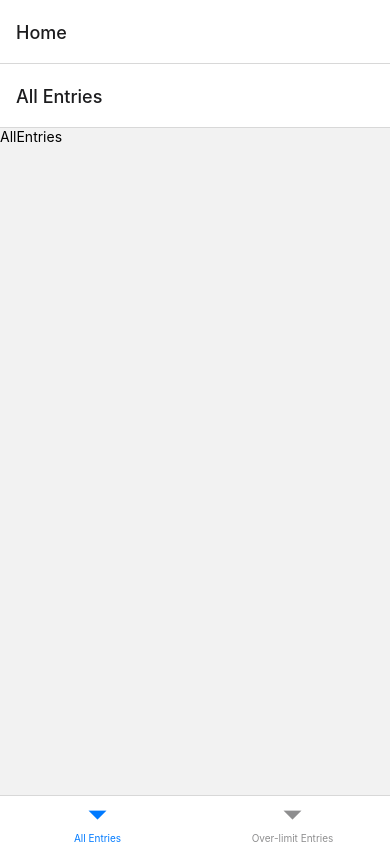
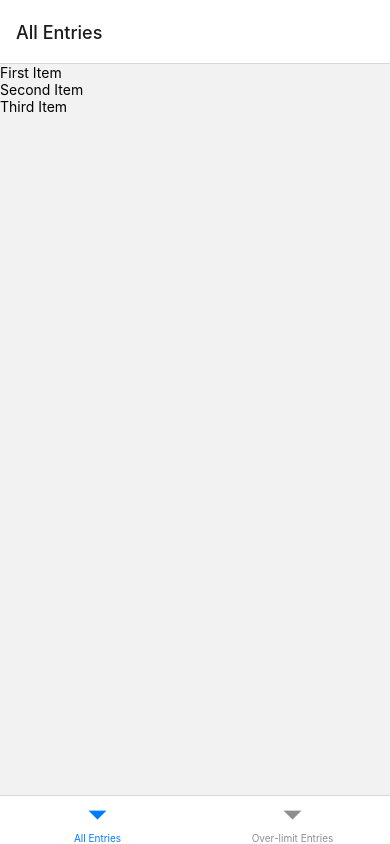
Before and after one commit to victorzwu/Assignment2, a React Native app: screen / in a window 390 px wide. Built offline with nearby package versions, Linux system fonts and the light colour scheme.

Commit message:
create a pressable, add in some fake data, and create entry and turn EntriesList into FlatList

```diff
--- a/App.js
+++ b/App.js
@@ -13,8 +13,8 @@ const Stack = createNativeStackNavigator();
 export default function App() {
   return (
     <NavigationContainer>
-      <Stack.Navigator>
-        <Stack.Screen name="Home" component={Home} />
+      <Stack.Navigator >
+        <Stack.Screen options={{headerShown: false}} name="Home" component={Home} />
         <Stack.Screen name ="Edit" component = {EditEntry}/>
         <Stack.Screen name ="Add" component = {AddAnEntry}/>
       </Stack.Navigator>
--- a/components/EntriesList.js
+++ b/components/EntriesList.js
@@ -0,0 +1,36 @@
+import { View, Text, FlatList } from "react-native";
+import React from "react";
+import Entry from "./Entry";
+
+export default function EntriesList() {
+  const DATA = [
+    {
+      id: "bd7acbea-c1b1-46c2-aed5-3ad53abb28ba",
+      text: "First Item",
+    },
+    {
+      id: "3ac68afc-c605-48d3-a4f8-fbd91aa97f63",
+      text: "Second Item",
+    },
+    {
+      id: "58694a0f-3da1-471f-bd96-145571e29d72",
+      text: "Third Item",
+    },
+  ];
+
+
+  return(
+    <FlatList
+      data={DATA}
+      renderItem={({ item }) => {
+        return (
+          <Entry
+            item={item}
+            // removeEntry={removeEntry}
+            // onEntryPress={onEntryPress}
+          />
+        );
+      }}
+    />
+  );
+}
--- /dev/null
+++ b/components/Entry.js
@@ -0,0 +1,10 @@
+import { View, Text, Pressable } from 'react-native'
+import React from 'react'
+
+export default function Entry({onEntryPress, removeEntry, item}) {
+  return (
+    <Pressable>
+        <Text>{item.text}</Text>
+    </Pressable>
+  )
+}
--- a/screens/AllEntries.js
+++ b/screens/AllEntries.js
@@ -1,10 +1,11 @@
 import { View, Text } from 'react-native'
 import React from 'react'
+import EntriesList from '../components/EntriesList'
 
 export default function AllEntries() {
   return (
     <View>
-      <Text>AllEntries</Text>
+      <EntriesList />
     </View>
   )
 }
--- a/screens/OverLimitEntries.js
+++ b/screens/OverLimitEntries.js
@@ -1,10 +1,11 @@
 import { View, Text } from 'react-native'
 import React from 'react'
+import EntriesList from '../components/EntriesList'
 
 export default function OverLimitEntries() {
   return (
     <View>
-      <Text>OverLimitEntries</Text>
+      <EntriesList />
     </View>
   )
 }
```
